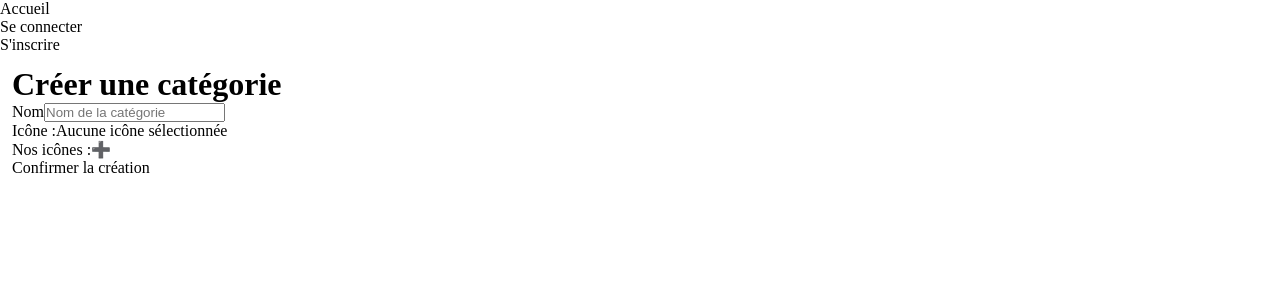
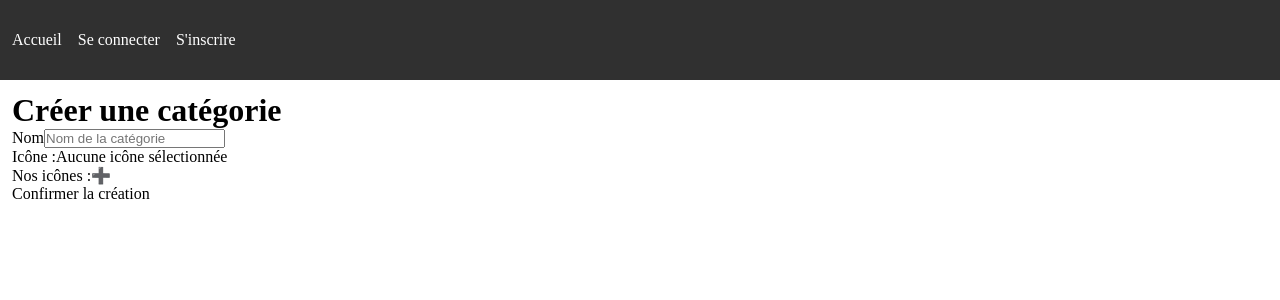
Before and after one commit to BaptisteFredj/project_budget_js, a React (Vite) app in the folder client/: page /categories_form in a window 1280 px wide. Shown: the top 300 px of the page. Built offline with nearby package versions, Linux system fonts and the light colour scheme; no server answers.

Commit message:
style: basic navbar style

```diff
--- /dev/null
+++ b/client/src/assets/styles/navbar.css
@@ -0,0 +1,17 @@
+.navbar {
+  background-color: var(--dark-grey);
+  min-height: 10svh;
+  padding: 0.75rem;
+  display: flex;
+  align-items: center;
+}
+
+.navbar_buttons {
+  display: flex;
+  gap: 1rem;
+  align-items: center;
+}
+
+.navbar li {
+  color: white;
+}
--- a/client/src/components/Navbar.jsx
+++ b/client/src/components/Navbar.jsx
@@ -1,10 +1,12 @@
 import PropTypes from "prop-types";
 import { Link } from "react-router-dom";
 
+import "../assets/styles/navbar.css";
+
 export default function Navbar({ authTools }) {
   return (
-    <nav>
-      <ul>
+    <nav className="navbar">
+      <ul className="navbar_buttons">
         <li>
           <Link to="/">Accueil</Link>
         </li>
```
